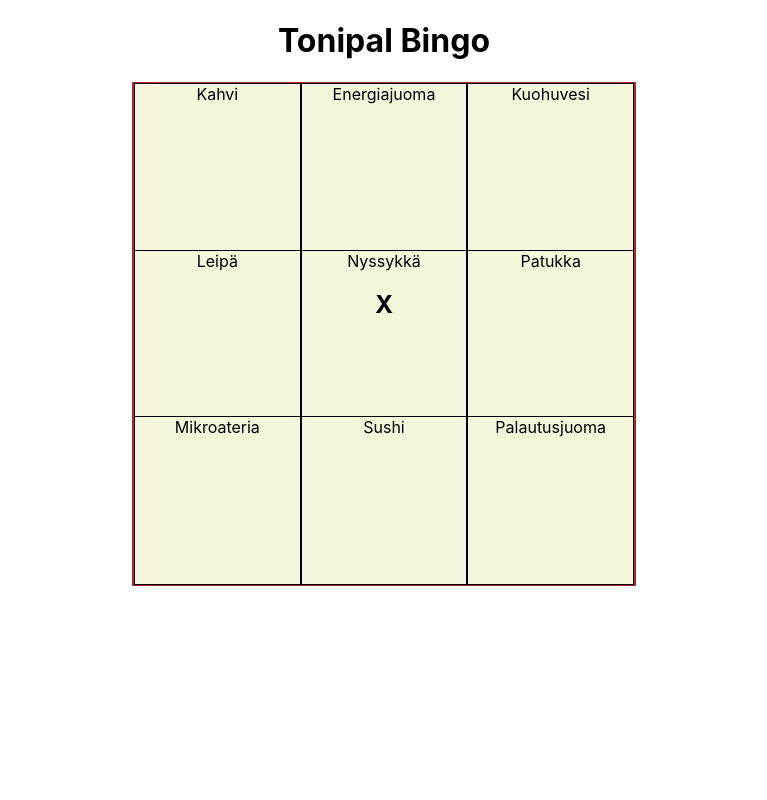
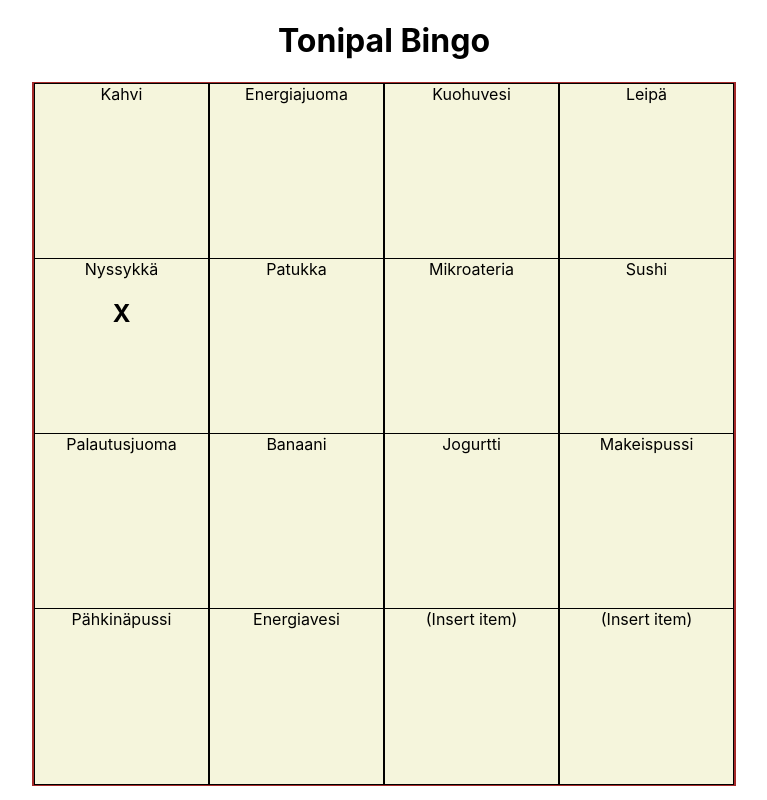
Before and after one commit to ExcavatorZ/tonipal-bingo, a React (Create React App) app: page / in a window 1280 px wide. Shown: the whole page, without its empty margins (256-1023 px from the left). Built offline with nearby package versions, Linux system fonts and the light colour scheme.

Commit message:
Added more items.

```diff
--- a/src/App.js
+++ b/src/App.js
@@ -16,6 +16,13 @@ function App() {
         <div class="box g">Mikroateria<Checkmark /></div>
         <div class="box h">Sushi<Checkmark /></div>
         <div class="box i">Palautusjuoma<Checkmark /></div>
+        <div class="box j">Banaani<Checkmark /></div>
+        <div class="box k">Jogurtti<Checkmark /></div>
+        <div class="box l">Makeispussi<Checkmark /></div>
+        <div class="box m">Pähkinäpussi<Checkmark /></div>
+        <div class="box n">Energiavesi<Checkmark /></div>
+        <div class="box o">(Insert item)<Checkmark /></div>
+        <div class="box p">(Insert item)<Checkmark /></div>
       </section>
     </div>
   );
--- a/src/index.css
+++ b/src/index.css
@@ -21,10 +21,10 @@ code {
   margin: auto;
   margin-top: 20px;
   border: 2px brown solid;
-  height: 500px;
-  width: 500px;
+  height: 700px;
+  width: 700px;
   display: grid;
-  grid-template: repeat(3, 1fr) / repeat(3, 1fr);
+  grid-template: repeat(4, 1fr) / repeat(4, 1fr);
 }
 
 .box {
```
